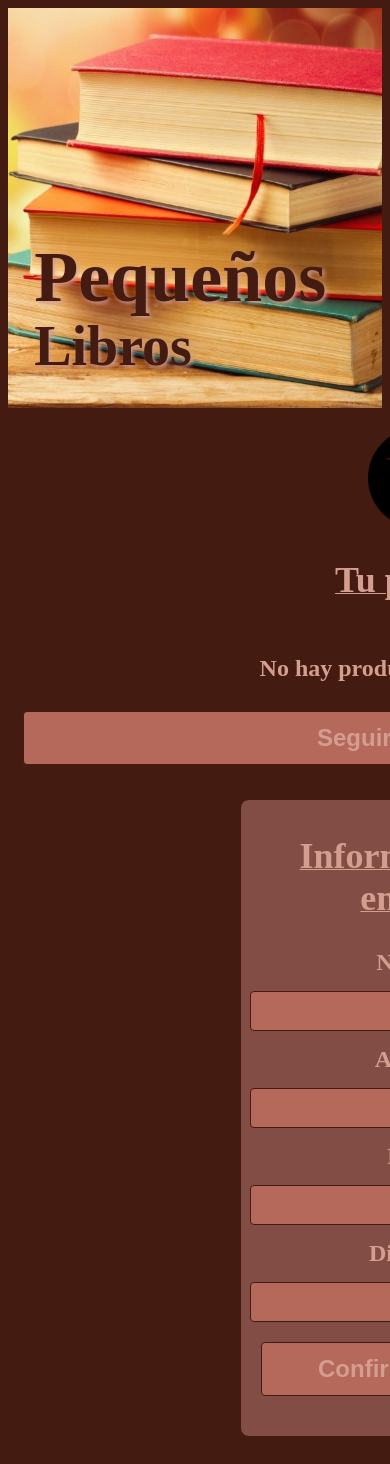
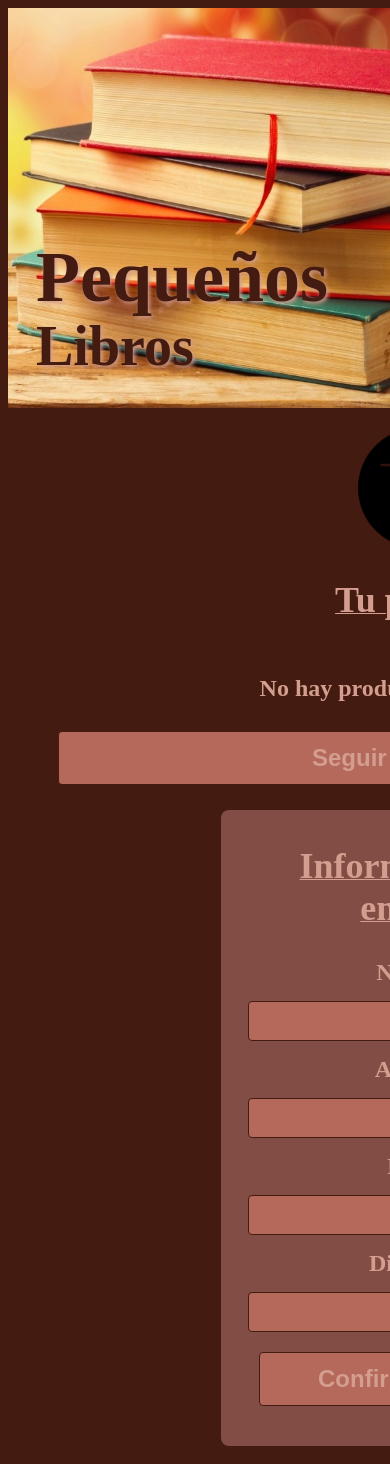
Before and after one commit to PerezEnrique/pequenos-libros-publico, a React (Vite) app in the folder littleBooksFrontend/: page /carrito in a window 390 px wide. Shown: the top 1464 px of the page. Built offline with nearby package versions, Linux system fonts and the light colour scheme.

Commit message:
media query carrito

```diff
--- a/littleBooksFrontend/src/styles/carrito.css
+++ b/littleBooksFrontend/src/styles/carrito.css
@@ -143,14 +143,23 @@ button a:hover {
         gap: 20px;
     }
 
+    .header{
+        width: 107%;
+    }
+
     .list-item-cart {
         width: 90%;
         margin: 10px 0;
     }
 
+    .form-conteiner {
+        margin: auto;
+        width: 100%;
+    }
+
     input,
     button {
-        width: 100%;
+        width: 90%;
         max-width: none;
     }
 
@@ -160,11 +169,16 @@ button a:hover {
 }
 
 /* Media query para pantallas más pequeñas */
-@media (max-width: 480px) {
+@media screen and (max-width: 320px) {
     .container {
+        flex-direction: column;
         gap: 10px;
         padding: 10px;
-        align-items: center;
+
+    }
+
+    .header{
+        width: 260%;
     }
 
     .list-item-cart {
@@ -186,8 +200,13 @@ button a:hover {
         font-size: 14px;
     }
 
+    .form-conteiner {
+        margin: auto;
+        width: 1000%;
+    }
+
     input, button {
-        width: 100%;
+        width: 90%;
         max-width: none;
     }
 
```
